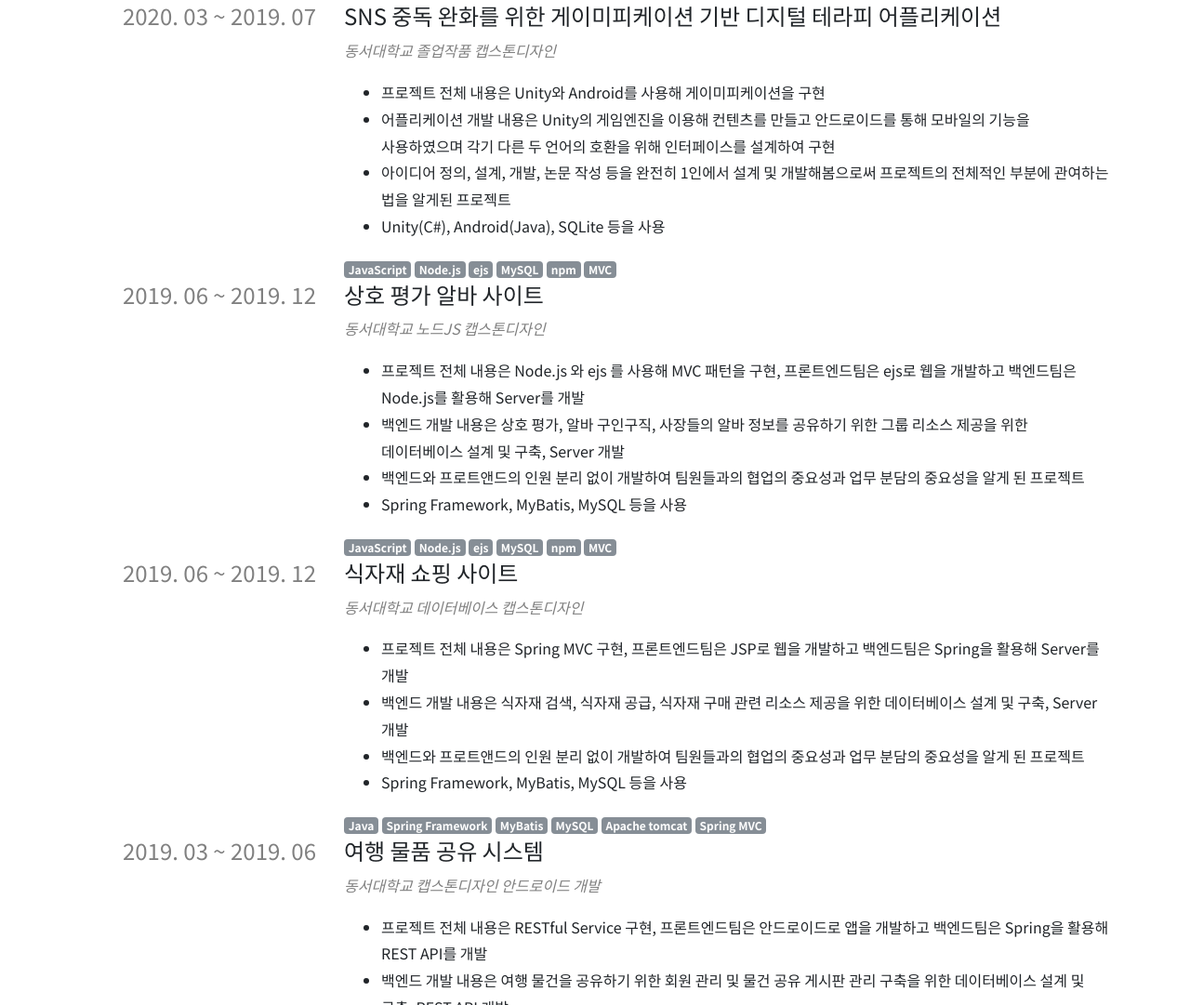
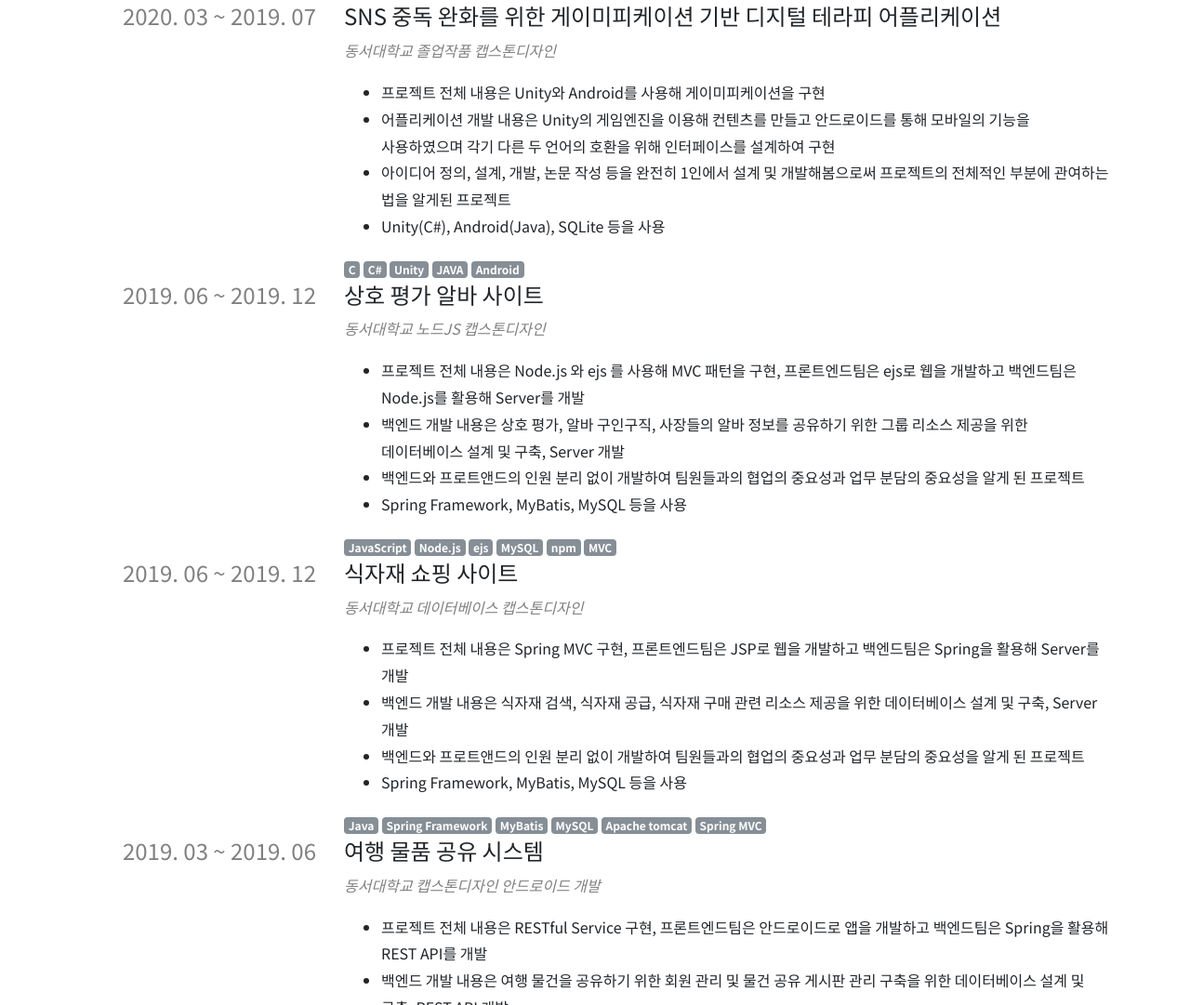
Before and after one commit to gyunhwan/portfolio, a plain HTML site: page index.html in a window 1280 px wide. Shown: the part 1817-2898 px from the top of the page at 93% size. Drawn offline with nearby package versions, Linux system fonts and the light colour scheme.

Commit message:
Update index.html

```diff
--- a/index.html
+++ b/index.html
@@ -320,12 +320,11 @@
                 <li>Unity(C#), Android(Java), SQLite 등을 사용</li>
               </ul>
                 <div>
-                  <span class="badge badge-secondary">JavaScript</span>
-                  <span class="badge badge-secondary">Node.js</span>
-                  <span class="badge badge-secondary">ejs</span>
-                  <span class="badge badge-secondary">MySQL</span>
-                  <span class="badge badge-secondary">npm</span>
-                  <span class="badge badge-secondary">MVC</span>
+                  <span class="badge badge-secondary">C</span>
+                  <span class="badge badge-secondary">C#</span>
+                  <span class="badge badge-secondary">Unity</span>
+                  <span class="badge badge-secondary">JAVA</span>
+                  <span class="badge badge-secondary">Android</span>
                 </div>
               </ul>
             </div>
```
